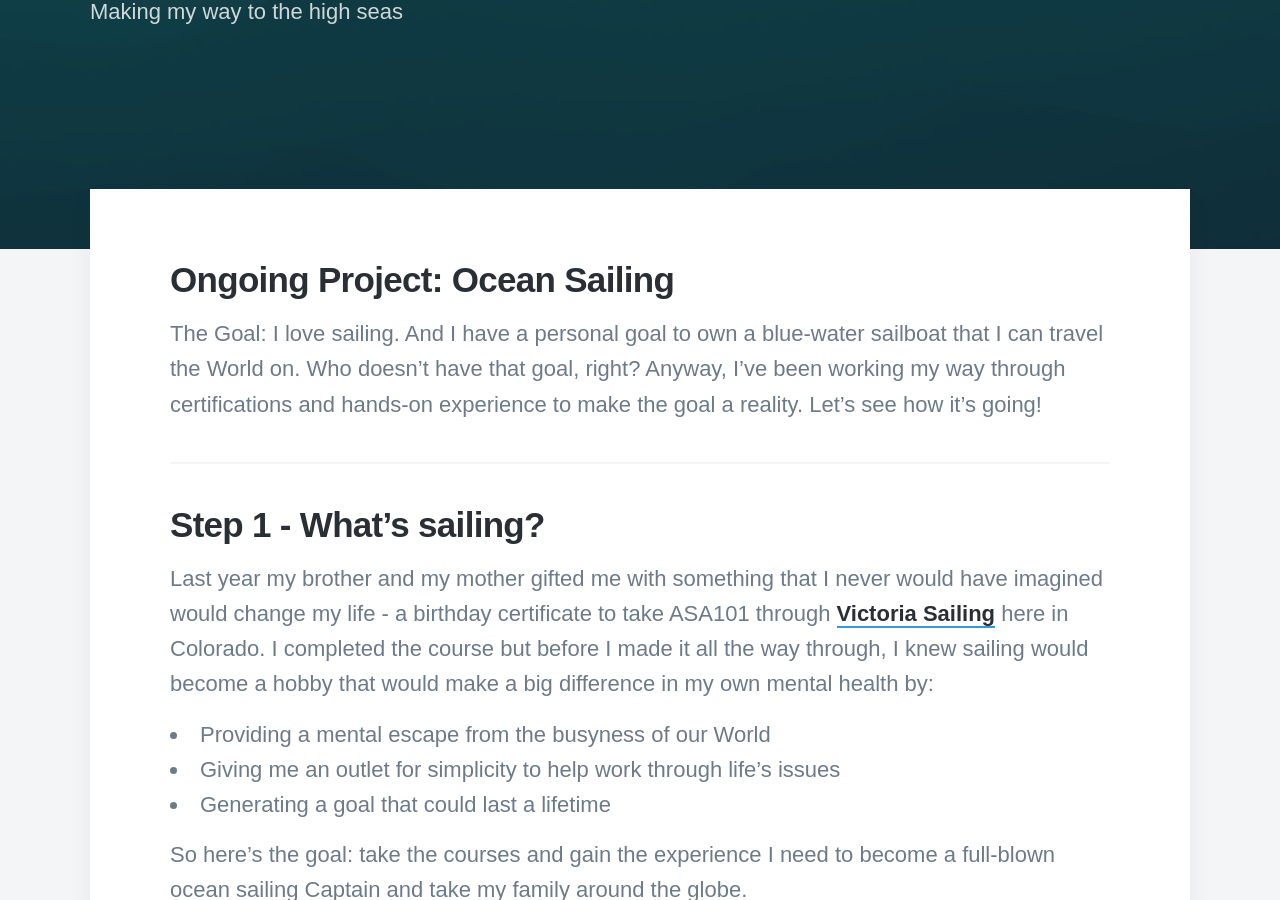
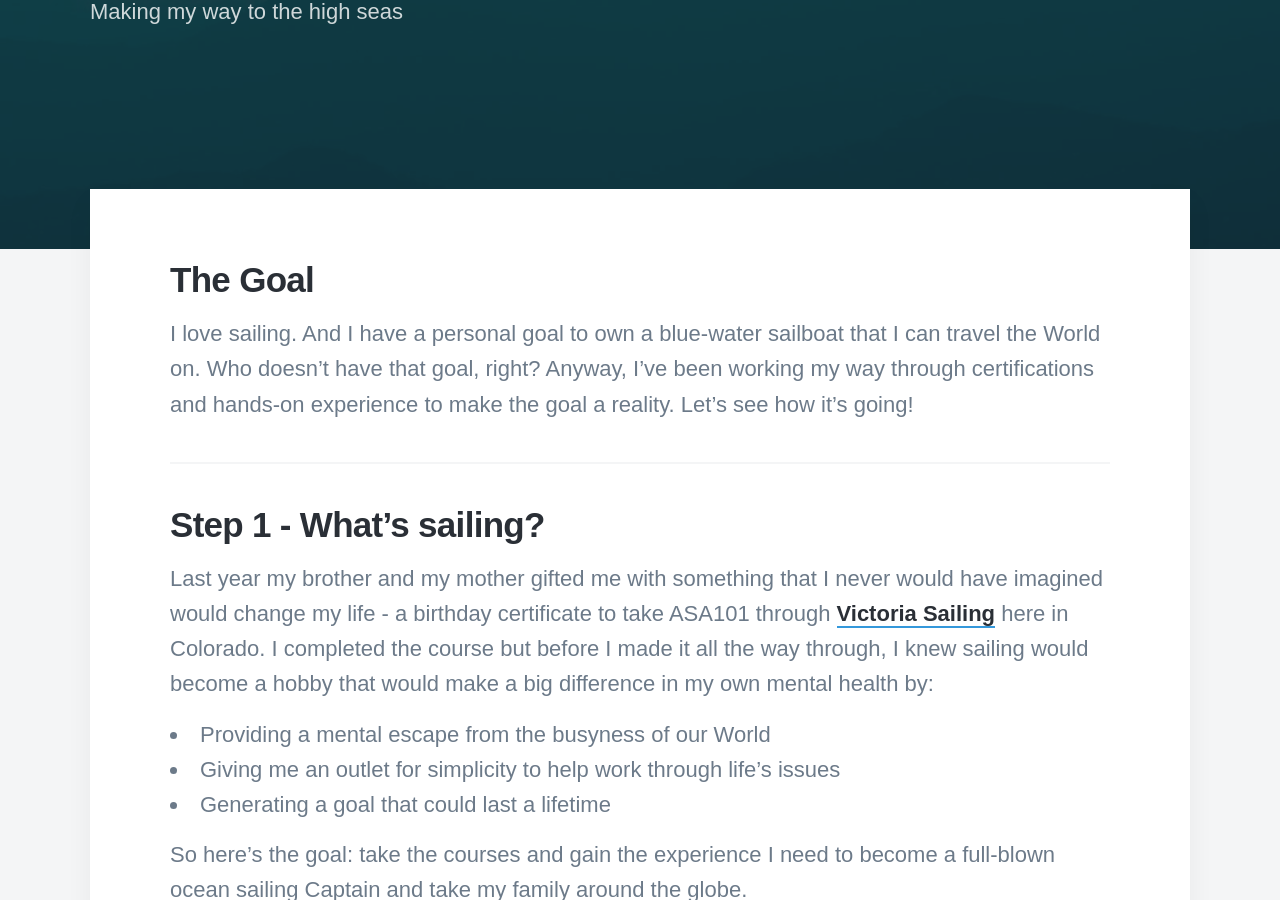
Before and after one commit to starbuck10/JCoffie, a Jekyll site: the page built from _projects/2021-11-02-ongoing-work.md, in a window 1280 px wide and 900 px high, scrolled down 343 px. Built offline with Jekyll 4.4.1, drawn with Linux system fonts in a browser that asks for light colours; nearby versions of some CDN libraries; some web fonts are replaced.

Commit message:
Adding project

```diff
--- a/_projects/2021-11-02-ongoing-work.md
+++ b/_projects/2021-11-02-ongoing-work.md
@@ -6,9 +6,9 @@
 featured_image: '/images/demo/demo-landscape.jpg'
 ---
 
-## Ongoing Project: Ocean Sailing
+## The Goal
 
-The Goal: I love sailing.  And I have a personal goal to own a blue-water sailboat that I can travel the World on.  Who doesn't have that goal, right?  Anyway, I've been working my way through certifications and hands-on experience to make the goal a reality.  Let's see how it's going!
+I love sailing.  And I have a personal goal to own a blue-water sailboat that I can travel the World on.  Who doesn't have that goal, right?  Anyway, I've been working my way through certifications and hands-on experience to make the goal a reality.  Let's see how it's going!
 
 ---
 
```
